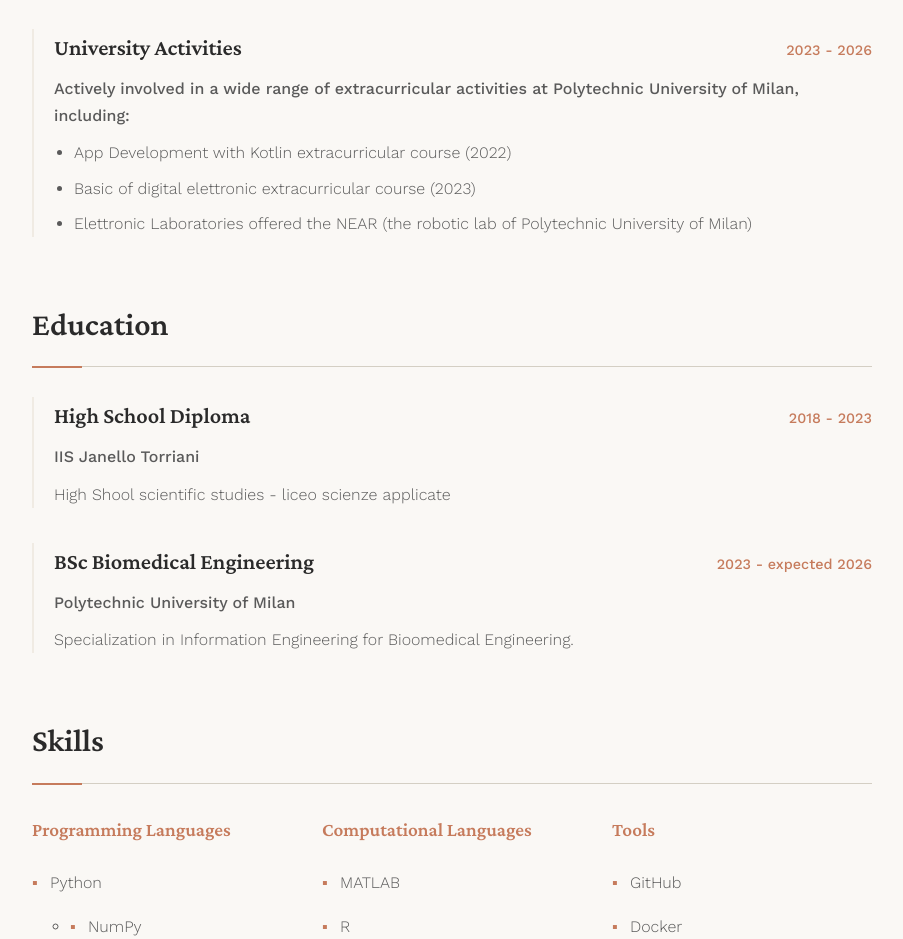
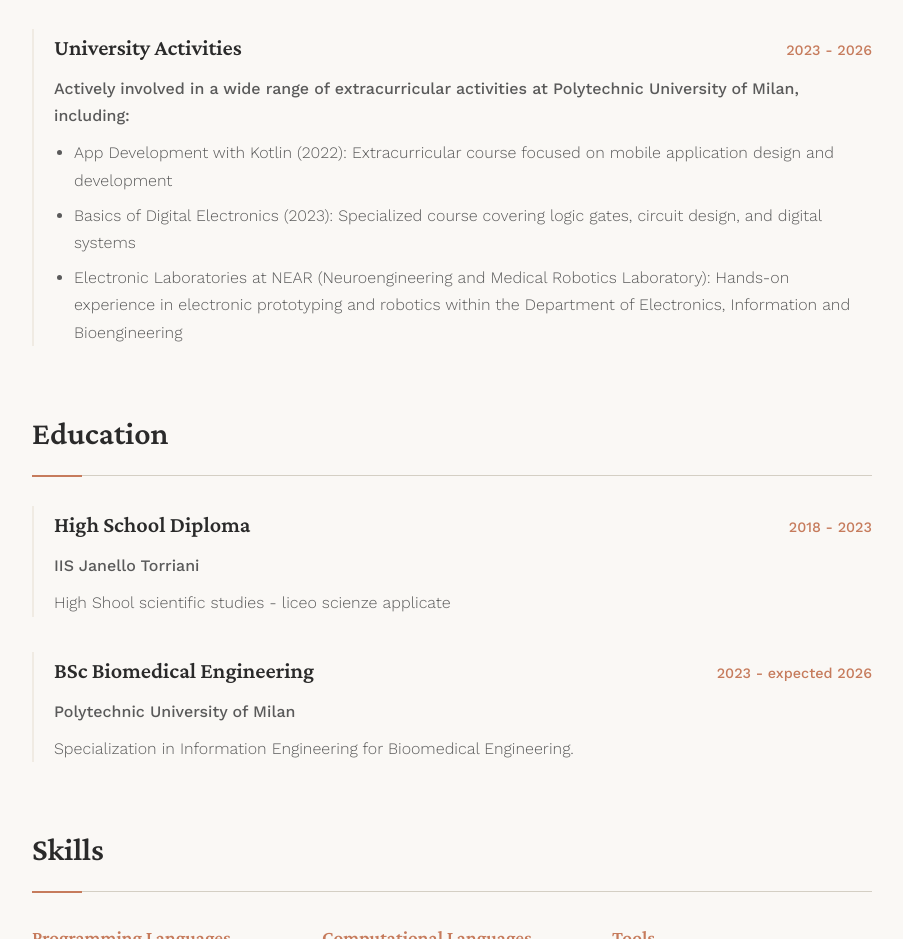
Before and after one commit to iacopoorlandi/Orlandi-Iacopo-personal-website, a plain HTML site: page index.html in a window 1280 px wide. Shown: the part 1000-1939 px from the top of the page, without its empty margins (188-1091 px from the left). Drawn offline with nearby package versions, Linux system fonts and the light colour scheme.

Commit message:
Enhance descriptions of extracurricular activities
Updated extracurricular activities descriptions for clarity and detail.

```diff
--- a/index.html
+++ b/index.html
@@ -319,9 +319,9 @@
                 <div class="company">Actively involved in a wide range of extracurricular activities at Polytechnic University of Milan, including:</div>
                 <div class="description">
                     <ul>
-                        <li>App Development with Kotlin extracurricular course (2022)</li>
-                        <li>Basic of digital elettronic extracurricular course (2023)</li>
-                        <li>Elettronic Laboratories offered the NEAR (the robotic lab of Polytechnic University of Milan)</li>
+                        <li>App Development with Kotlin (2022): Extracurricular course focused on mobile application design and development</li>
+                        <li>Basics of Digital Electronics (2023): Specialized course covering logic gates, circuit design, and digital systems</li>
+                        <li>Electronic Laboratories at NEAR (Neuroengineering and Medical Robotics Laboratory): Hands-on experience in electronic prototyping and robotics within the Department of Electronics, Information and Bioengineering</li>
                     </ul>
                 </div>
             </div>
```
